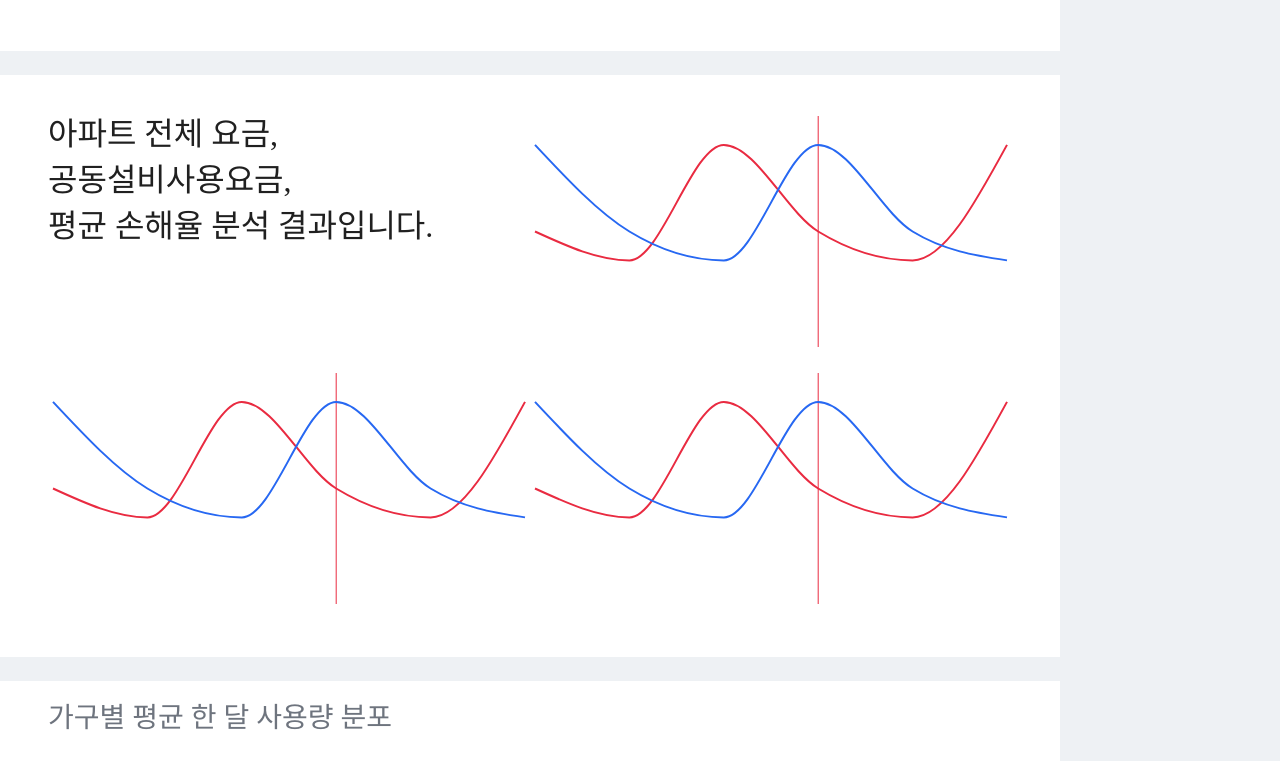
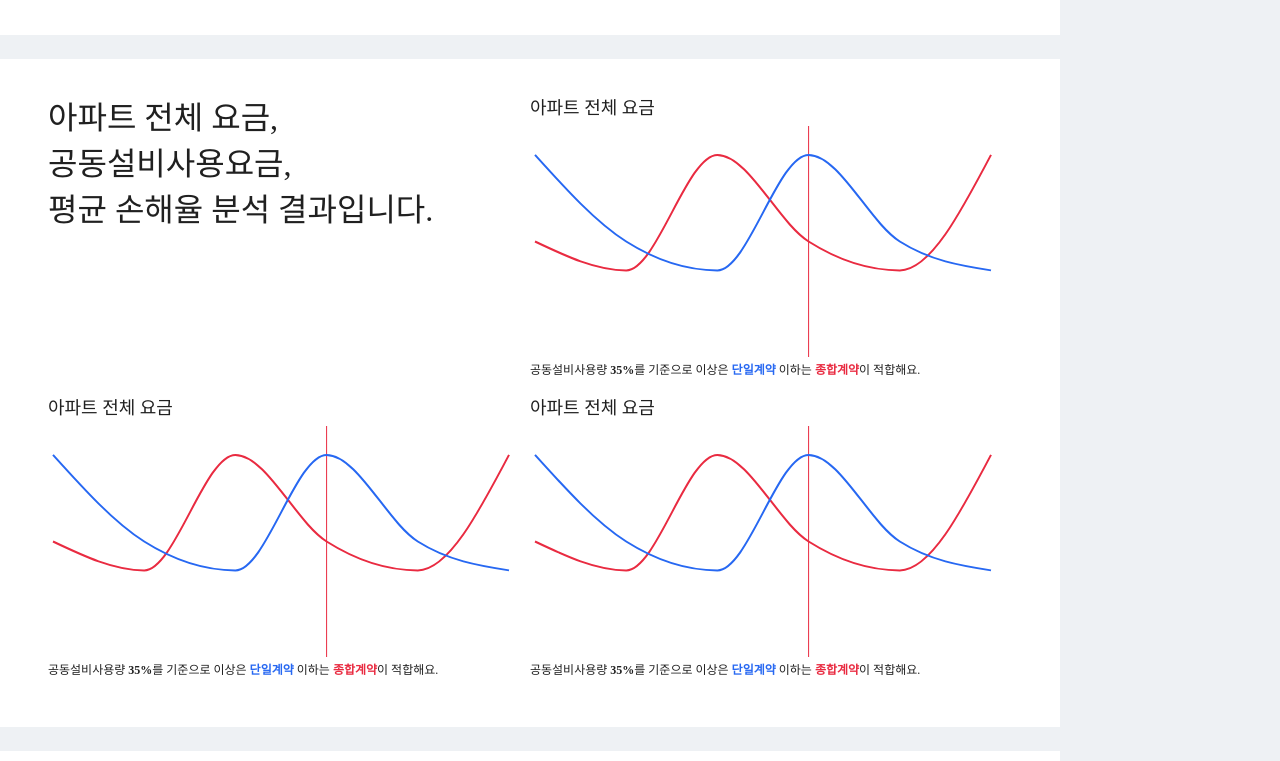
Before and after one commit to formegusto/crs-fe, a React (Create React App) app: page /report in a window 1280 px wide. Shown: the part 419-1180 px from the top of the page. Built offline with nearby package versions, Linux system fonts and the light colour scheme; a web font is replaced by a local one.

Commit message:
reco report design

```diff
--- a/src/components/RecoReportComponent.tsx
+++ b/src/components/RecoReportComponent.tsx
@@ -74,18 +74,22 @@ function RecoReportItem({
   return (
     <Box bgColor="modebox">
       {title && (
-        <Text textStyle="h3" color="modehead" margin="16px 48px 24px">
+        <Text className="title" textStyle="h3" color="modehead">
           {title}
         </Text>
       )}
       <Flex
         direction="row"
-        margin={`${title ? "0" : "36px"} 48px 48px`}
+        margin={`${title ? "0" : "36px"} 48px 32px`}
         wrap="wrap"
         sx={{
           "& > *": {
-            width: "482px",
-            height: "calc(482px / 2)",
+            minWidth: "466px",
+            minHeight: "calc(482px / 2)",
+            marginBottom: "16px",
+          },
+          "& > *:nth-of-type(1n)": {
+            marginRight: "16px",
           },
           "& .single,.comp": {
             fontWeight: "bold",
@@ -115,6 +119,12 @@ function RecoReportComponent() {
       sx={{
         "& > :not(:last-child)": {
           margin: "0 0 24px",
+        },
+        "& > :first-of-type > .title": {
+          margin: "0px 48px 24px",
+        },
+        "& > :not(:first-of-type) > .title": {
+          margin: "32px 48px 24px",
         },
       }}
     >
@@ -161,8 +171,11 @@ function RecoReportComponent() {
           <br />
           평균 손해율 분석 결과입니다.
         </Text>
-        <Flex alignItems="center" justify="center">
-          <ResponsiveContainer width="100%" height="100%">
+        <Flex alignItems="center" justify="center" direction="column">
+          <Text textStyle="h5" width="100%">
+            아파트 전체 요금
+          </Text>
+          <ResponsiveContainer width="100%" height={241}>
             <LineChart data={data}>
               <XAxis dataKey="name" hide />
               <ReferenceLine x="Page D" stroke={graph.red} />
@@ -184,9 +197,17 @@ function RecoReportComponent() {
               />
             </LineChart>
           </ResponsiveContainer>
+          <Text textStyle="p2" width="100%">
+            공동설비사용량 <b>35%</b>를 기준으로 이상은{" "}
+            <span className="single">단일계약</span> 이하는{" "}
+            <span className="comp">종합계약</span>이 적합해요.
+          </Text>
         </Flex>
-        <Flex alignItems="center" justify="center">
-          <ResponsiveContainer width="100%" height="100%">
+        <Flex alignItems="center" justify="center" direction="column">
+          <Text textStyle="h5" width="100%">
+            아파트 전체 요금
+          </Text>
+          <ResponsiveContainer width="100%" height={241}>
             <LineChart data={data}>
               <XAxis dataKey="name" hide />
               <ReferenceLine x="Page D" stroke={graph.red} />
@@ -208,9 +229,17 @@ function RecoReportComponent() {
               />
             </LineChart>
           </ResponsiveContainer>
+          <Text textStyle="p2" width="100%">
+            공동설비사용량 <b>35%</b>를 기준으로 이상은{" "}
+            <span className="single">단일계약</span> 이하는{" "}
+            <span className="comp">종합계약</span>이 적합해요.
+          </Text>
         </Flex>
-        <Flex alignItems="center" justify="center">
-          <ResponsiveContainer width="100%" height="100%">
+        <Flex alignItems="center" justify="center" direction="column">
+          <Text textStyle="h5" width="100%">
+            아파트 전체 요금
+          </Text>
+          <ResponsiveContainer width="100%" height={241}>
             <LineChart data={data}>
               <XAxis dataKey="name" hide />
               <ReferenceLine x="Page D" stroke={graph.red} />
@@ -232,6 +261,11 @@ function RecoReportComponent() {
               />
             </LineChart>
           </ResponsiveContainer>
+          <Text textStyle="p2" width="100%">
+            공동설비사용량 <b>35%</b>를 기준으로 이상은{" "}
+            <span className="single">단일계약</span> 이하는{" "}
+            <span className="comp">종합계약</span>이 적합해요.
+          </Text>
         </Flex>
       </RecoReportItem>
       <RecoReportItem title="가구별 평균 한 달 사용량 분포">
--- /dev/null
+++ b/src/components/report/RecoReportSkeleton.tsx
@@ -0,0 +1,104 @@
+import { Box, Flex, Skeleton } from "@chakra-ui/react";
+import React from "react";
+
+type Props = {
+  title?: boolean;
+};
+function SkeletonItem({ title, children }: React.PropsWithChildren<Props>) {
+  return (
+    <Box bgColor="modebox">
+      {title && <Skeleton className="title" height="41px" />}
+      <Flex
+        direction="row"
+        margin={`${title ? "0" : "36px"} 48px 32px`}
+        wrap="wrap"
+        sx={{
+          "& > *": {
+            minWidth: "474px",
+            minHeight: "calc(482px / 2)",
+            marginBottom: "16px",
+          },
+          "& > *:nth-of-type(odd)": {
+            marginRight: "16px",
+          },
+        }}
+      >
+        {children}
+      </Flex>
+    </Box>
+  );
+}
+function RecoReportSkeleton() {
+  return (
+    <Flex
+      direction="column"
+      sx={{
+        "& > :not(:last-child)": {
+          margin: "0 0 24px",
+        },
+        "& > :first-of-type > .title": {
+          margin: "0px 48px 24px",
+        },
+        "& > :not(:first-of-type) > .title": {
+          margin: "32px 48px 24px",
+        },
+      }}
+    >
+      <SkeletonItem title>
+        <Flex
+          direction="column"
+          sx={{
+            "& > *": {
+              width: "100%",
+              height: "38px",
+              margin: "0 0 8px",
+            },
+          }}
+        >
+          <Skeleton />
+          <Skeleton />
+          <Skeleton />
+        </Flex>
+        <Skeleton />
+      </SkeletonItem>
+      <SkeletonItem>
+        <Flex
+          direction="column"
+          sx={{
+            "& > *": {
+              width: "100%",
+              height: "38px",
+              margin: "0 0 8px",
+            },
+          }}
+        >
+          <Skeleton />
+          <Skeleton />
+          <Skeleton />
+        </Flex>
+        <Skeleton />
+        <Skeleton />
+        <Skeleton />
+      </SkeletonItem>
+      <SkeletonItem title>
+        <Flex
+          direction="column"
+          sx={{
+            "& > *": {
+              width: "100%",
+              height: "38px",
+              margin: "0 0 8px",
+            },
+          }}
+        >
+          <Skeleton />
+          <Skeleton />
+          <Skeleton />
+        </Flex>
+        <Skeleton />
+      </SkeletonItem>
+    </Flex>
+  );
+}
+
+export default RecoReportSkeleton;
--- a/src/components/report/ReportSkeleton.tsx
+++ b/src/components/report/ReportSkeleton.tsx
@@ -35,12 +35,9 @@ function ReportSkeleton() {
         },
       }}
     >
-      <ReportSkeletonItem />
-      <ReportSkeletonItem />
-      <ReportSkeletonItem />
-      <ReportSkeletonItem />
-      <ReportSkeletonItem />
-      <ReportSkeletonItem />
+      {Array.from({ length: 6 }).map((_, idx) => (
+        <ReportSkeletonItem key={idx} />
+      ))}
     </Box>
   );
 }
--- a/src/pages/ReportPage.tsx
+++ b/src/pages/ReportPage.tsx
@@ -1,7 +1,16 @@
+import React from "react";
 import RecoReportComponent from "../components/RecoReportComponent";
+import RecoReportSkeleton from "../components/report/RecoReportSkeleton";
 
 function ReportPage() {
-  return <RecoReportComponent />;
+  const [loading, setLoading] = React.useState<boolean>(true);
+
+  React.useEffect(() => {
+    setTimeout(() => {
+      setLoading(false);
+    }, 2000);
+  }, []);
+  return loading ? <RecoReportSkeleton /> : <RecoReportComponent />;
 }
 
 export default ReportPage;
```
